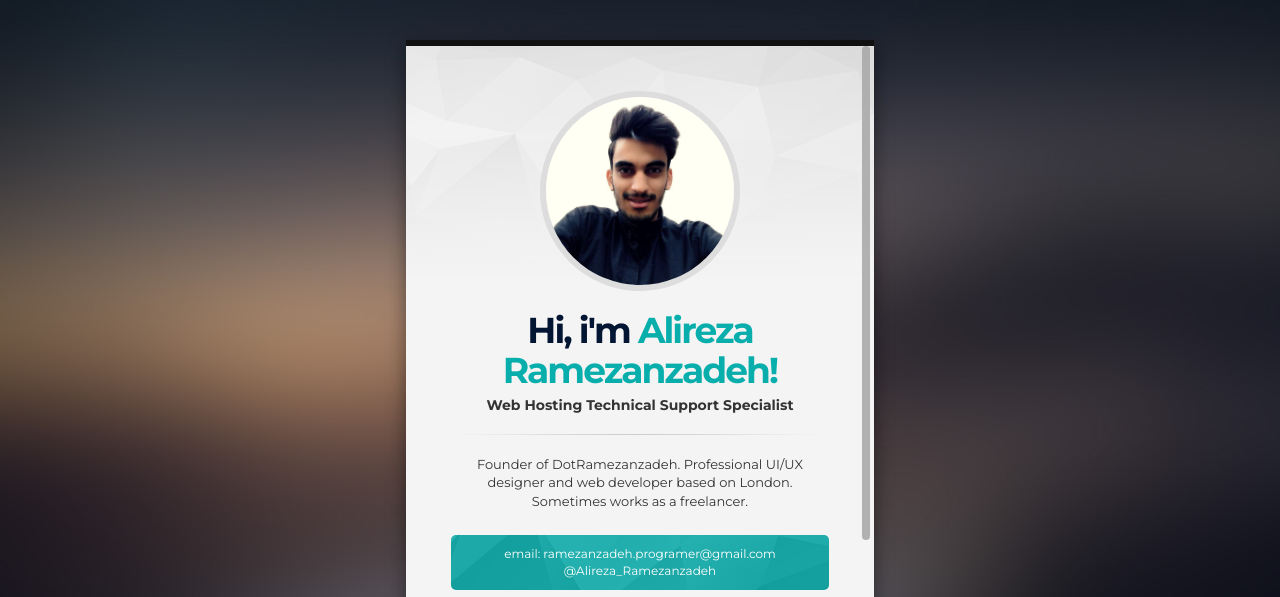
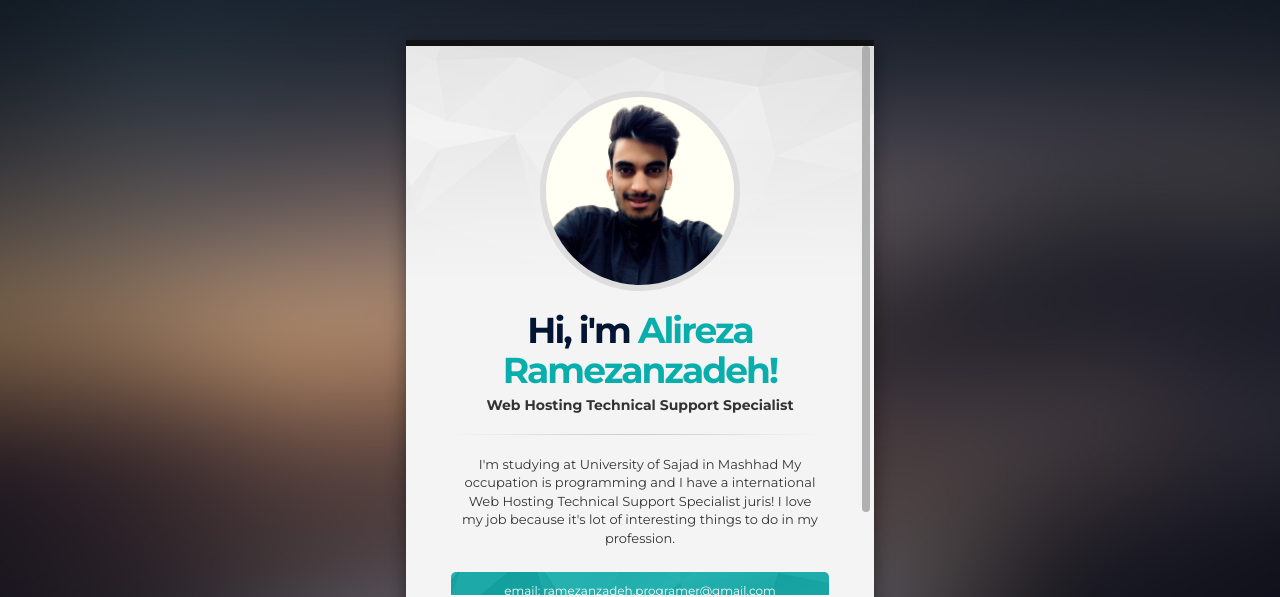
Before and after one commit to Alireza-Ramezanzadeh/Alireza-Ramezanzadeh, a plain HTML site: page index.html in a window 1280 px wide. Shown: the top 597 px of the page. Drawn offline with Linux system fonts and the light colour scheme; some packages are replaced by stand-ins of ours.

Commit message:
Update index.html

```diff
--- a/index.html
+++ b/index.html
@@ -84,7 +84,9 @@
 				<!-- Description Text -->
 				<hr class="hr1">
 				<div class="vcard-profile-description-text">
-					<p>Founder of DotRamezanzadeh. Professional UI/UX designer and web developer based on London. Sometimes works as a freelancer.</p>
+					<p>I'm studying at University of Sajad in Mashhad
+My occupation is programming and I have a international Web Hosting Technical Support Specialist juris!
+I love my job because it's lot of interesting things to do in my profession.</p>
 				</div>
 				<!--/ Description Text -->
 				<!-- Description feature -->
```
